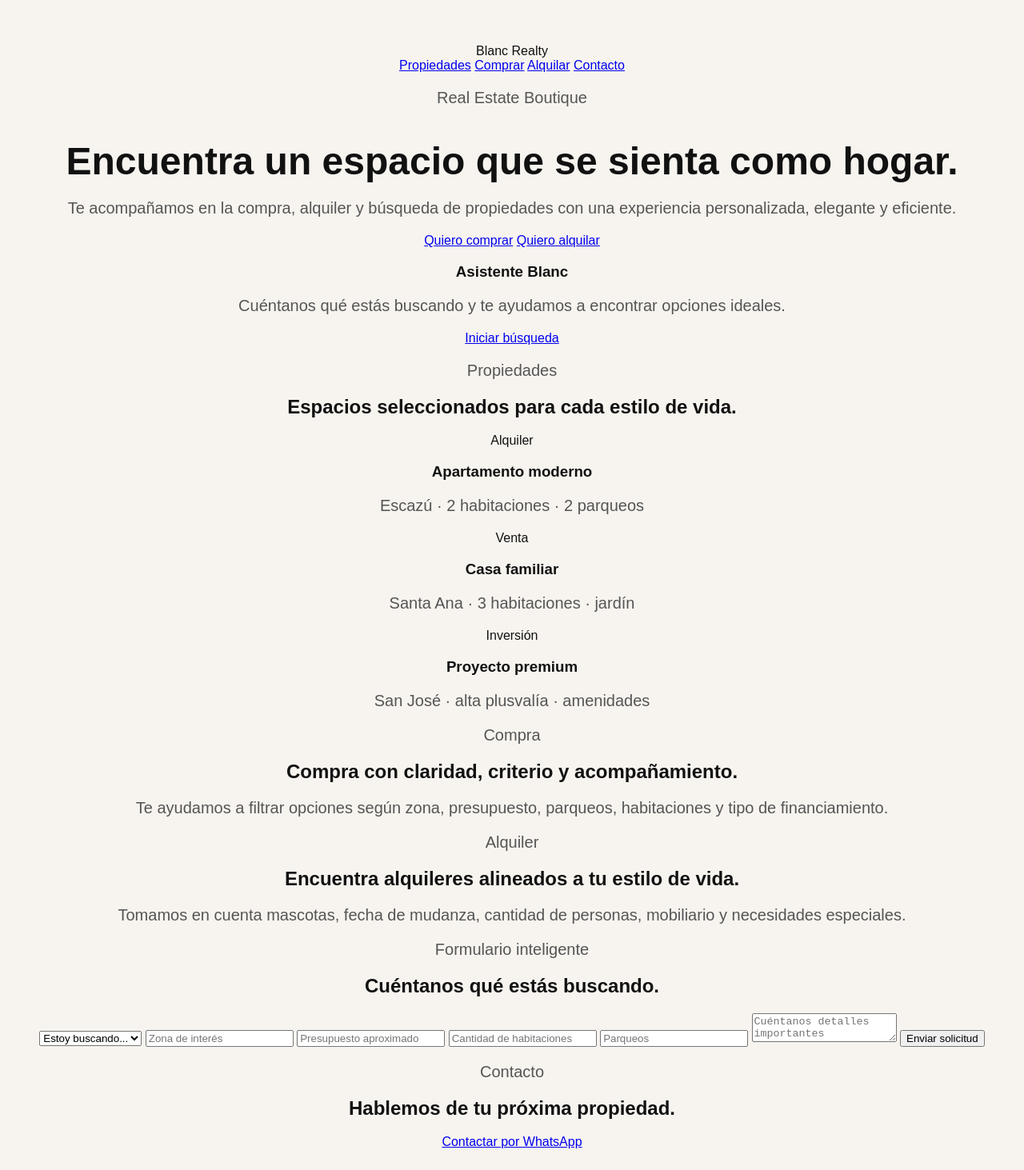
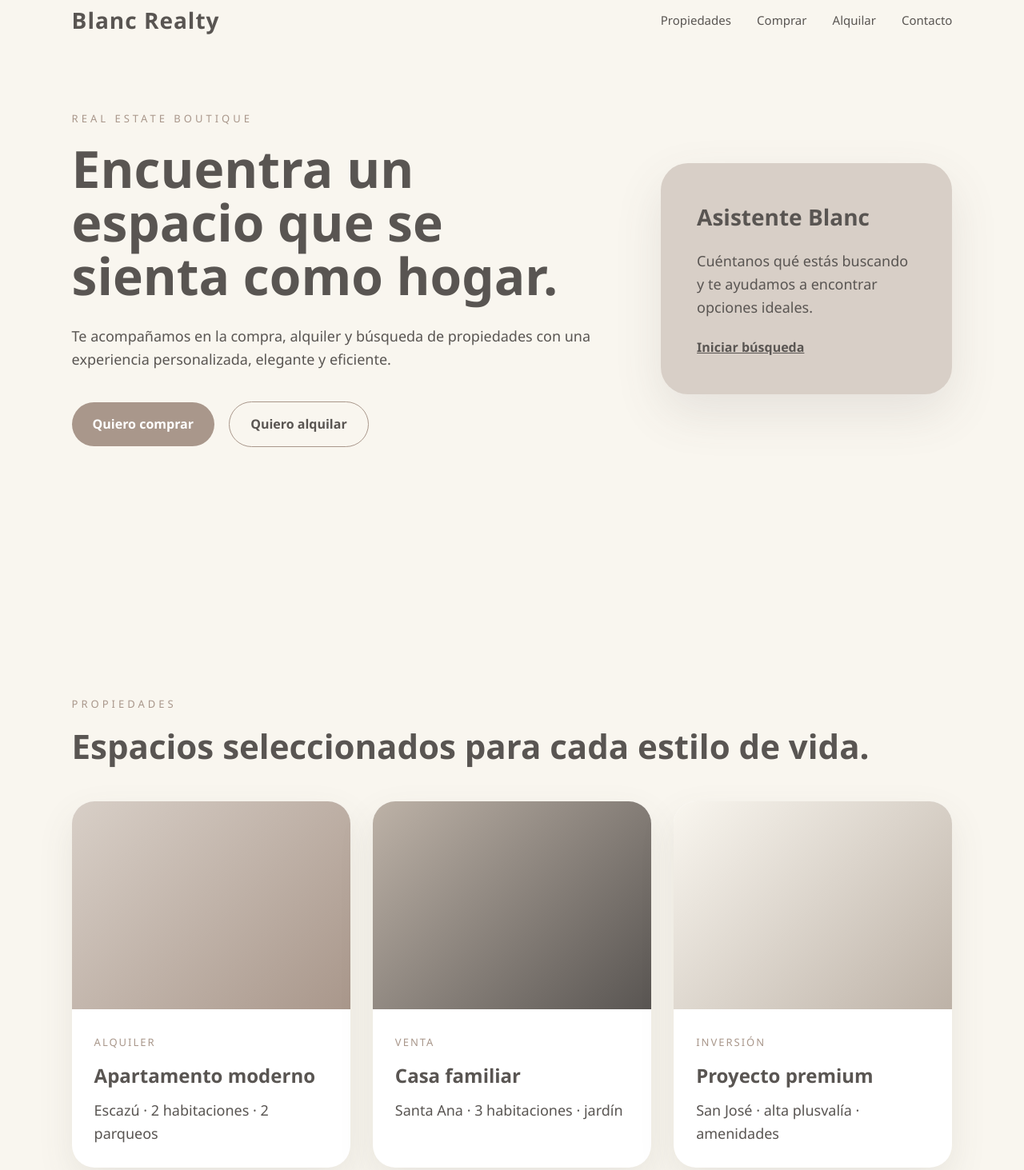
Before and after one commit to SuTheShow/blanc-creative-studio, a plain HTML site: page index.html in a window 1280 px wide. Shown: the part 25-1488 px from the top of the page at 80% size. Drawn offline with Linux system fonts and the light colour scheme.

Commit message:
Update styles.css

```diff
--- a/styles.css
+++ b/styles.css
@@ -1,18 +1,248 @@
+* {
+  margin: 0;
+  padding: 0;
+  box-sizing: border-box;
+}
+
 body {
-  margin: 0;
-  font-family: Arial, sans-serif;
-  background: #f7f4ef;
-  color: #111;
-  text-align: center;
-  padding: 80px 20px;
+  background: #F9F6EF;
+  color: #595552;
+  font-family: "Segoe UI", Arial, sans-serif;
+  line-height: 1.6;
+}
+
+.site-header {
+  min-height: 100vh;
+  padding: 28px 7%;
+  background: #F9F6EF;
+}
+
+.navbar {
+  display: flex;
+  justify-content: space-between;
+  align-items: center;
+  margin-bottom: 90px;
+}
+
+.logo {
+  font-size: 28px;
+  letter-spacing: 1px;
+  color: #595552;
+  font-weight: 600;
+}
+
+.nav-links a {
+  color: #595552;
+  text-decoration: none;
+  margin-left: 28px;
+  font-size: 15px;
+}
+
+.hero {
+  display: grid;
+  grid-template-columns: 1.3fr .7fr;
+  gap: 60px;
+  align-items: center;
+}
+
+.eyebrow {
+  text-transform: uppercase;
+  letter-spacing: 4px;
+  font-size: 13px;
+  color: #A9978B;
+  margin-bottom: 18px;
 }
 
 h1 {
-  font-size: 48px;
-  margin-bottom: 12px;
+  font-size: 64px;
+  line-height: 1.05;
+  max-width: 760px;
+  color: #595552;
+  margin-bottom: 28px;
+}
+
+h2 {
+  font-size: 42px;
+  line-height: 1.15;
+  color: #595552;
+  margin-bottom: 28px;
 }
 
 p {
-  font-size: 20px;
-  color: #555;
+  font-size: 18px;
 }
+
+.hero-text p {
+  max-width: 650px;
+}
+
+.hero-actions {
+  margin-top: 38px;
+}
+
+.btn {
+  display: inline-block;
+  padding: 15px 26px;
+  border-radius: 40px;
+  text-decoration: none;
+  margin-right: 14px;
+  font-weight: 600;
+}
+
+.primary {
+  background: #A9978B;
+  color: #fff;
+}
+
+.secondary {
+  border: 1px solid #A9978B;
+  color: #595552;
+}
+
+.hero-card {
+  background: #D8CFC7;
+  padding: 45px;
+  border-radius: 34px;
+  box-shadow: 0 24px 60px rgba(89, 85, 82, .12);
+}
+
+.hero-card h3 {
+  font-size: 28px;
+  margin-bottom: 18px;
+}
+
+.mini-link {
+  display: inline-block;
+  margin-top: 24px;
+  color: #595552;
+  font-weight: 700;
+}
+
+.section {
+  padding: 95px 7%;
+}
+
+.property-grid {
+  display: grid;
+  grid-template-columns: repeat(3, 1fr);
+  gap: 28px;
+  margin-top: 45px;
+}
+
+.property-card {
+  background: #fff;
+  border-radius: 28px;
+  overflow: hidden;
+  box-shadow: 0 18px 45px rgba(89, 85, 82, .10);
+}
+
+.property-image {
+  height: 260px;
+  background: linear-gradient(135deg, #D8CFC7, #A9978B);
+}
+
+.image-two {
+  background: linear-gradient(135deg, #BDB2A7, #595552);
+}
+
+.image-three {
+  background: linear-gradient(135deg, #F9F6EF, #BDB2A7);
+}
+
+.property-content {
+  padding: 28px;
+}
+
+.property-content span {
+  color: #A9978B;
+  font-size: 13px;
+  text-transform: uppercase;
+  letter-spacing: 2px;
+}
+
+.property-content h3 {
+  margin: 10px 0;
+  font-size: 24px;
+}
+
+.split {
+  display: grid;
+  grid-template-columns: 1fr 1fr;
+  gap: 60px;
+  align-items: center;
+  background: #D8CFC7;
+}
+
+.soft {
+  background: #BDB2A7;
+}
+
+.form-section {
+  background: #F9F6EF;
+  text-align: center;
+}
+
+.lead-form {
+  max-width: 760px;
+  margin: 40px auto 0;
+  display: grid;
+  gap: 16px;
+}
+
+.lead-form input,
+.lead-form select,
+.lead-form textarea {
+  width: 100%;
+  padding: 18px 20px;
+  border: 1px solid #D8CFC7;
+  border-radius: 16px;
+  background: #fff;
+  color: #595552;
+  font-size: 16px;
+}
+
+.lead-form textarea {
+  min-height: 120px;
+  resize: vertical;
+}
+
+.lead-form button {
+  border: none;
+  background: #595552;
+  color: #fff;
+  padding: 18px;
+  border-radius: 40px;
+  font-size: 16px;
+  font-weight: 700;
+  cursor: pointer;
+}
+
+.contact {
+  text-align: center;
+  background: #D8CFC7;
+}
+
+@media (max-width: 900px) {
+  .hero,
+  .split,
+  .property-grid {
+    grid-template-columns: 1fr;
+  }
+
+  h1 {
+    font-size: 44px;
+  }
+
+  h2 {
+    font-size: 34px;
+  }
+
+  .navbar {
+    flex-direction: column;
+    gap: 24px;
+  }
+
+  .nav-links a {
+    margin: 0 10px;
+  }
+}
```
